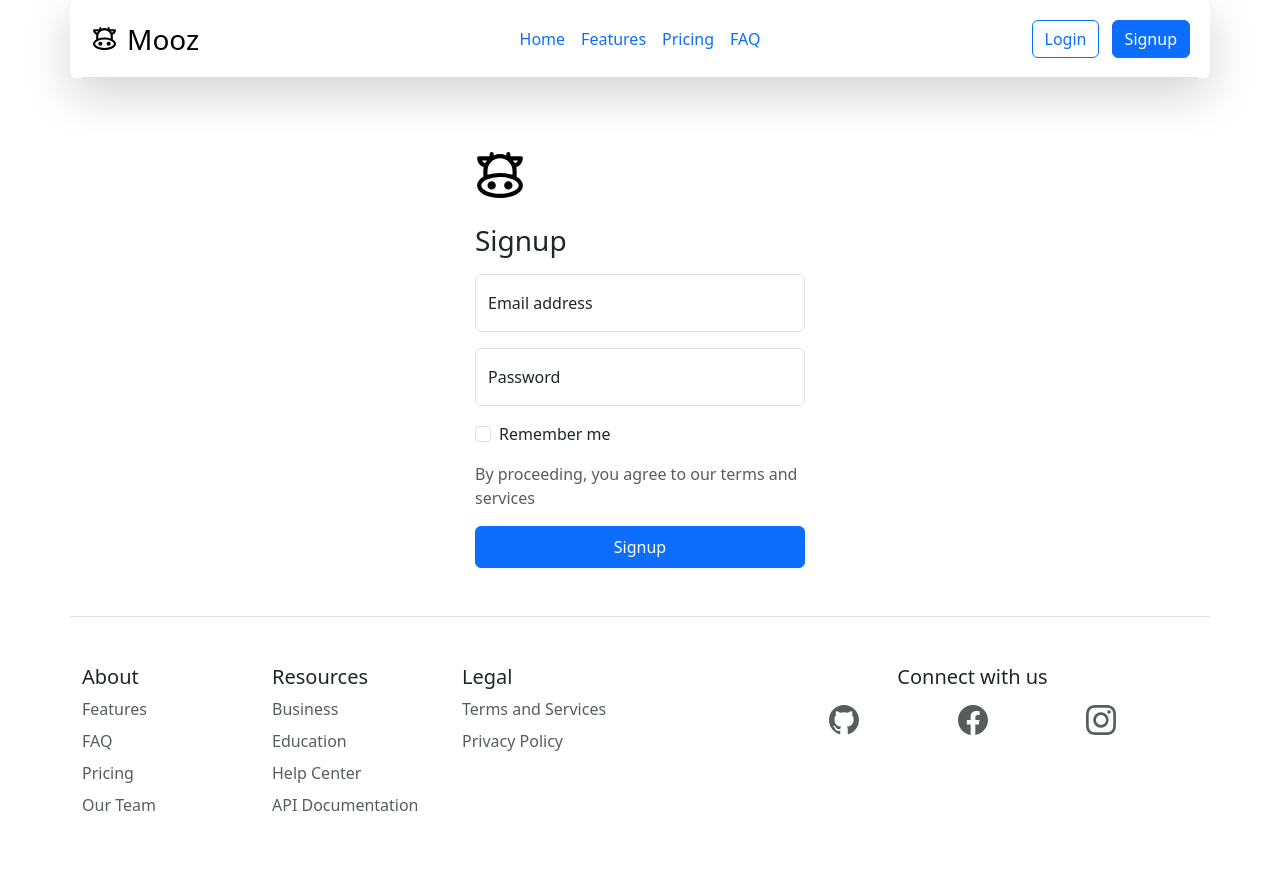
After one commit to Philip-11/mooz_mockup, a PHP site: page /pages/signup.php in a window 1280 px wide. The commit adds this page. Run offline with PHP 8.4, Linux system fonts and the light colour scheme.

Commit message:
Added signup page

```diff
--- /dev/null
+++ b/pages/signup.php
@@ -0,0 +1,46 @@
+<?php
+require_once '../lib/common.php'
+?>
+<!DOCTYPE html>
+<html lang="en">
+
+<head>
+    <meta charset="UTF-8">
+    <meta name="viewport" content="width=device-width, initial-scale=1.0">
+    <title>Login</title>
+</head>
+
+<body>
+    <?php require '../templates/header.php' ?>
+
+    <main>
+        <section class="container px-4 py-5">
+            <div class="w-100 mx-auto" style="max-width: 330px;">
+                <form action="" method="post">
+                    <img class="mb-4" src="<?php echo BASE_URL ?>public/index/cow-svgrepo-com.svg" width="50" height="50" alt="">
+                    <h1 class="h3 mb-3 fw-normal">Signup</h1>
+                    <div class="form-floating mb-3">
+                        <input class="form-control" type="email" name="email" id="email" placeholder="name@example.com">
+                        <label for="email">Email address</label>
+                    </div>
+                    <div class="form-floating mb-3">
+                        <input class="form-control" type="password" name="password" id="password" placeholder="password">
+                        <label for="password">Password</label>
+                    </div>
+                    <div class="form-check text-start my-3">
+                        <input type="checkbox" name="checkDefault" id="checkDefault" class="form-check-input" value="remember-me">
+                        <label class="form-check-label" for="checkDefault">Remember me</label>
+                    </div>
+                    <p class="mb-3 text-body-secondary">By proceeding, you agree to our terms and services</p>
+                    <button class="btn btn-primary w-100 py-2" type="submit">Signup</button>
+                </form>
+            </div>
+        </section>
+
+    </main>
+
+    <?php require '../templates/footer.php' ?>
+    <?php require '../lib/bootstrap.php' ?>
+</body>
+
+</html>
--- a/templates/header.php
+++ b/templates/header.php
@@ -7,7 +7,7 @@ $currentPage = basename($_SERVER['PHP_SELF']);
     <header class="d-flex flex-wrap align-items-center justify-content-center justify-content-md-between py-3 mb-4 border-bottom">
         <div class="col-md-3 mb-2 mb-md-0">
             <a href="<?php echo BASE_URL; ?>index.php" class="d-flex align-items-center mb-3 mb-lg-0 me-md-auto fs-3 link-body-emphasis text-decoration-none">
-                <img style="width: 25px; height: 100%; margin: 10px" src="<?php echo BASE_URL; ?>public/cow-svgrepo-com.svg" alt="A cow" srcset="">
+                <img style="width: 25px; height: 100%; margin: 10px" src="<?= BASE_URL; ?>public/index/cow-svgrepo-com.svg" alt="A cow" srcset="">
                 <span>Mooz</span>
             </a>
         </div>
@@ -32,8 +32,8 @@ $currentPage = basename($_SERVER['PHP_SELF']);
         </ul>
 
         <div class="col-md-3 text-end">
-            <button class="btn btn-outline-primary me-2">Login</button>
-            <button class="btn btn-primary">Signup</button>
+            <a class="btn btn-outline-primary me-2" href="<?php echo BASE_URL ?>pages/login.php">Login</a>
+            <a class="btn btn-primary me-2" href="<?php echo BASE_URL ?>pages/signup.php">Signup</a>
         </div>
     </header>
 </div>
```
